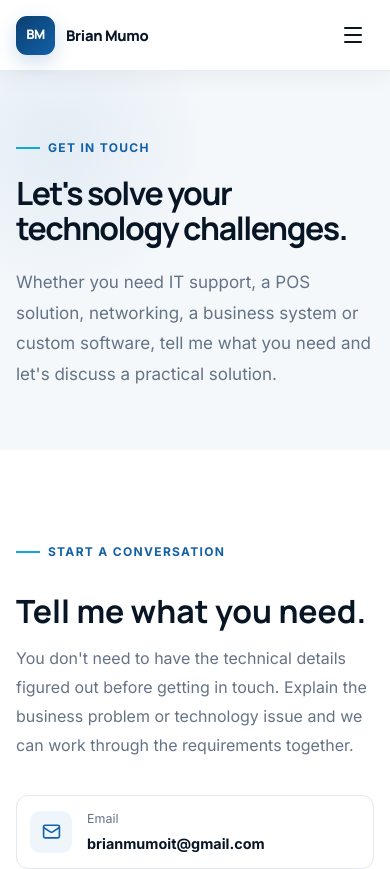
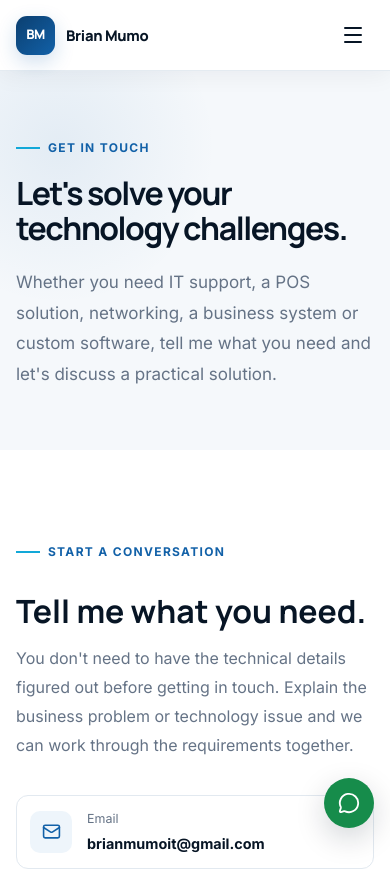
Before and after one commit to briansammynj/brian-it-solutions, a React (Vite) app: page /contact in a window 390 px wide. Shown: the top 869 px of the page. Built offline with nearby package versions, Linux system fonts and the light colour scheme.

Commit message:
Add floating WhatsApp contact button

```diff
--- a/src/App.jsx
+++ b/src/App.jsx
@@ -2,7 +2,7 @@ import { BrowserRouter, Routes, Route } from "react-router-dom";
 
 import Navbar from "./components/Navbar";
 import Footer from "./components/Footer";
-
+import WhatsAppButton from "./components/WhatsAppButton";
 import Home from "./pages/Home";
 import Services from "./pages/Services";
 import Solutions from "./pages/Solutions";
@@ -23,6 +23,8 @@ function App() {
       </Routes>
 
       <Footer />
+
+      <WhatsAppButton />
     </BrowserRouter>
   );
 }
--- /dev/null
+++ b/src/components/WhatsAppButton.jsx
@@ -0,0 +1,22 @@
+import { MessageCircle } from "lucide-react";
+
+function WhatsAppButton() {
+  const message = encodeURIComponent(
+    "Hello Brian, I found your website and would like to enquire about your IT services."
+  );
+
+  return (
+    <a
+      href={`https://wa.me/254711437854?text=${message}`}
+      target="_blank"
+      rel="noreferrer"
+      className="whatsapp-button"
+      aria-label="Chat with Brian on WhatsApp"
+    >
+      <MessageCircle size={22} />
+      <span>WhatsApp</span>
+    </a>
+  );
+}
+
+export default WhatsAppButton;
--- a/src/index.css
+++ b/src/index.css
@@ -4456,3 +4456,68 @@ p {
     overflow-wrap: anywhere;
   }
 }
+/* =========================================
+   WHATSAPP FLOATING BUTTON
+========================================= */
+
+.whatsapp-button {
+  position: fixed;
+  right: 24px;
+  bottom: 24px;
+  z-index: 1000;
+
+  display: inline-flex;
+  align-items: center;
+  gap: 9px;
+
+  padding: 13px 18px;
+
+  border-radius: 999px;
+
+  background: #168c4b;
+  color: #ffffff;
+
+  font-size: 0.86rem;
+  font-weight: 700;
+
+  text-decoration: none;
+
+  box-shadow:
+    0 10px 30px rgba(7, 21, 37, 0.18);
+
+  transition:
+    transform 0.2s ease,
+    box-shadow 0.2s ease;
+}
+
+.whatsapp-button:hover {
+  transform: translateY(-3px);
+
+  box-shadow:
+    0 14px 34px rgba(7, 21, 37, 0.24);
+
+  color: #ffffff;
+}
+
+.whatsapp-button svg {
+  flex-shrink: 0;
+}
+
+@media (max-width: 600px) {
+  .whatsapp-button {
+    right: 16px;
+    bottom: 16px;
+
+    width: 50px;
+    height: 50px;
+
+    padding: 0;
+
+    justify-content: center;
+    border-radius: 50%;
+  }
+
+  .whatsapp-button span {
+    display: none;
+  }
+}
```
